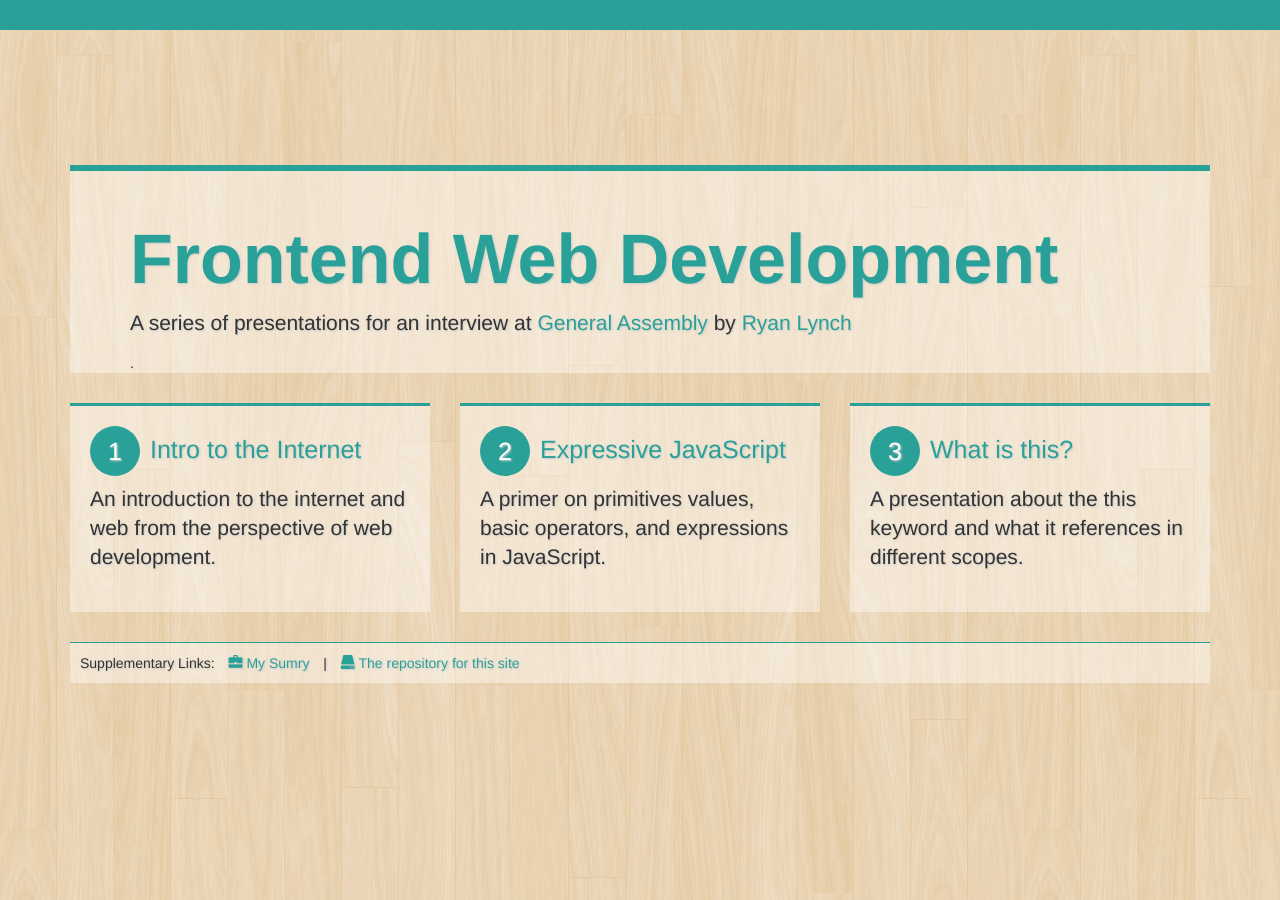
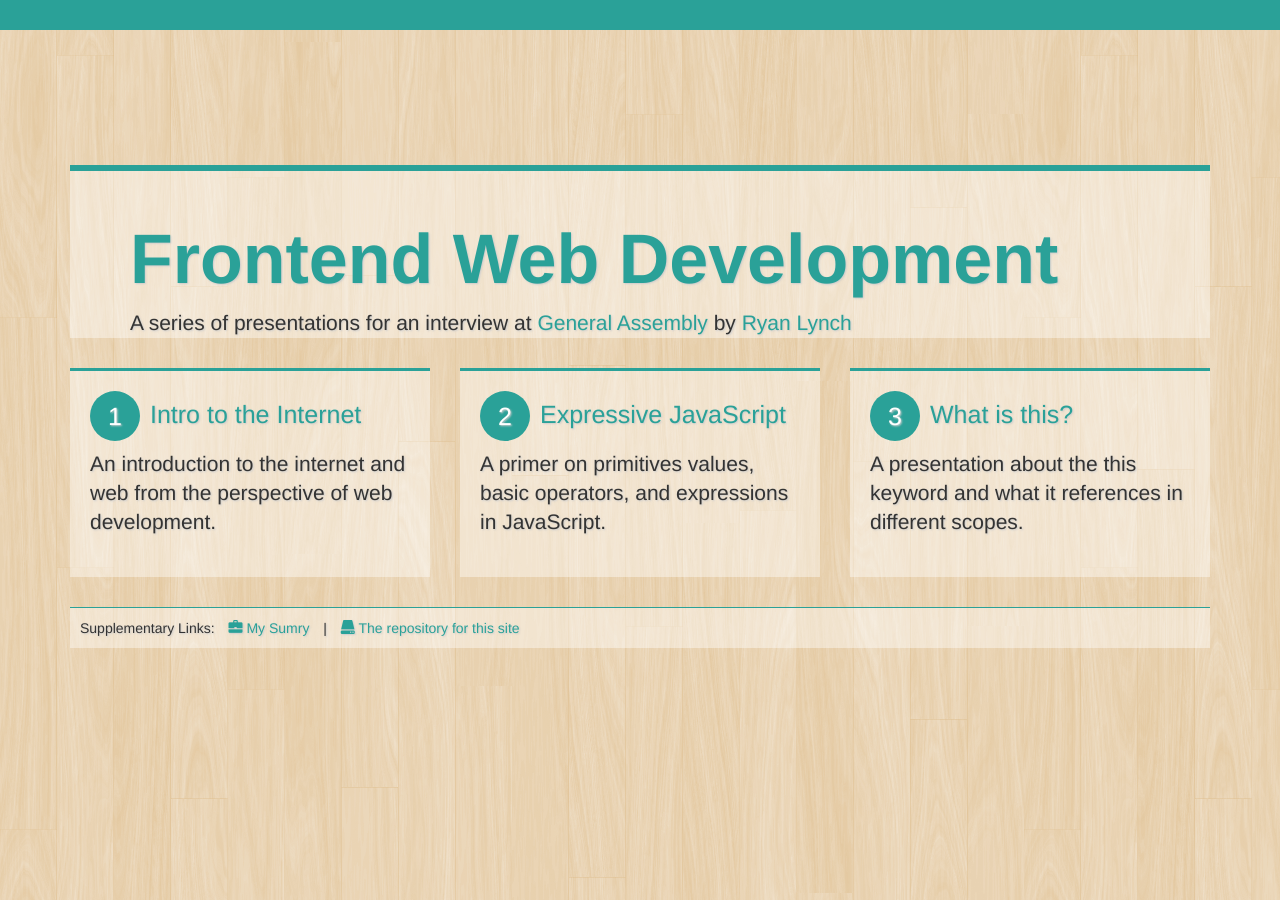
Before and after one commit to shiftyp/ga_interview_presentations, a Jekyll site: the page built from index.html, in a window 1280 px wide. Built offline with Jekyll 4.4.1, drawn with Linux system fonts in a browser that asks for light colours; nearby versions of some CDN libraries.

```diff
--- a/index.html
+++ b/index.html
@@ -7,7 +7,7 @@ styles: /css/index.css
 		<div class="col-md-12">
 			<div class="jumbotron rounded">
 				<h1 class="title">Frontend Web Development</h1>
-				<p>A series of presentations for an interview at <a href="https://generalassemb.ly/washington-dc" target="blank">General Assembly</a> by <a href="http://sumry.in/ryanlynch" target="_blank">Ryan Lynch</a></p>.
+				<p>A series of presentations for an interview at <a href="https://generalassemb.ly/washington-dc" target="blank">General Assembly</a> by <a href="http://sumry.in/ryanlynch" target="_blank">Ryan Lynch</a></p>
 			</div>
 		</div>
 	</div>
```
